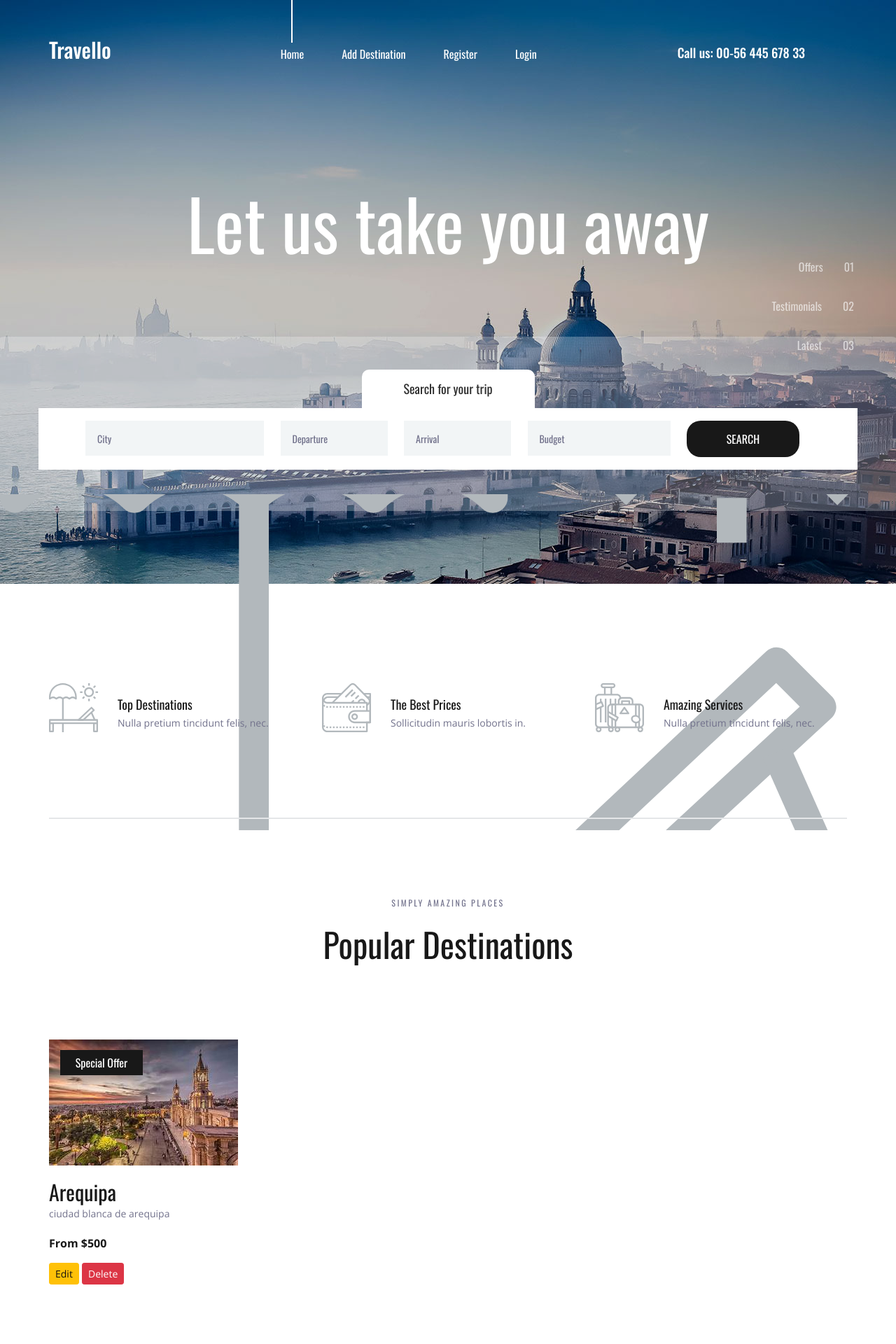
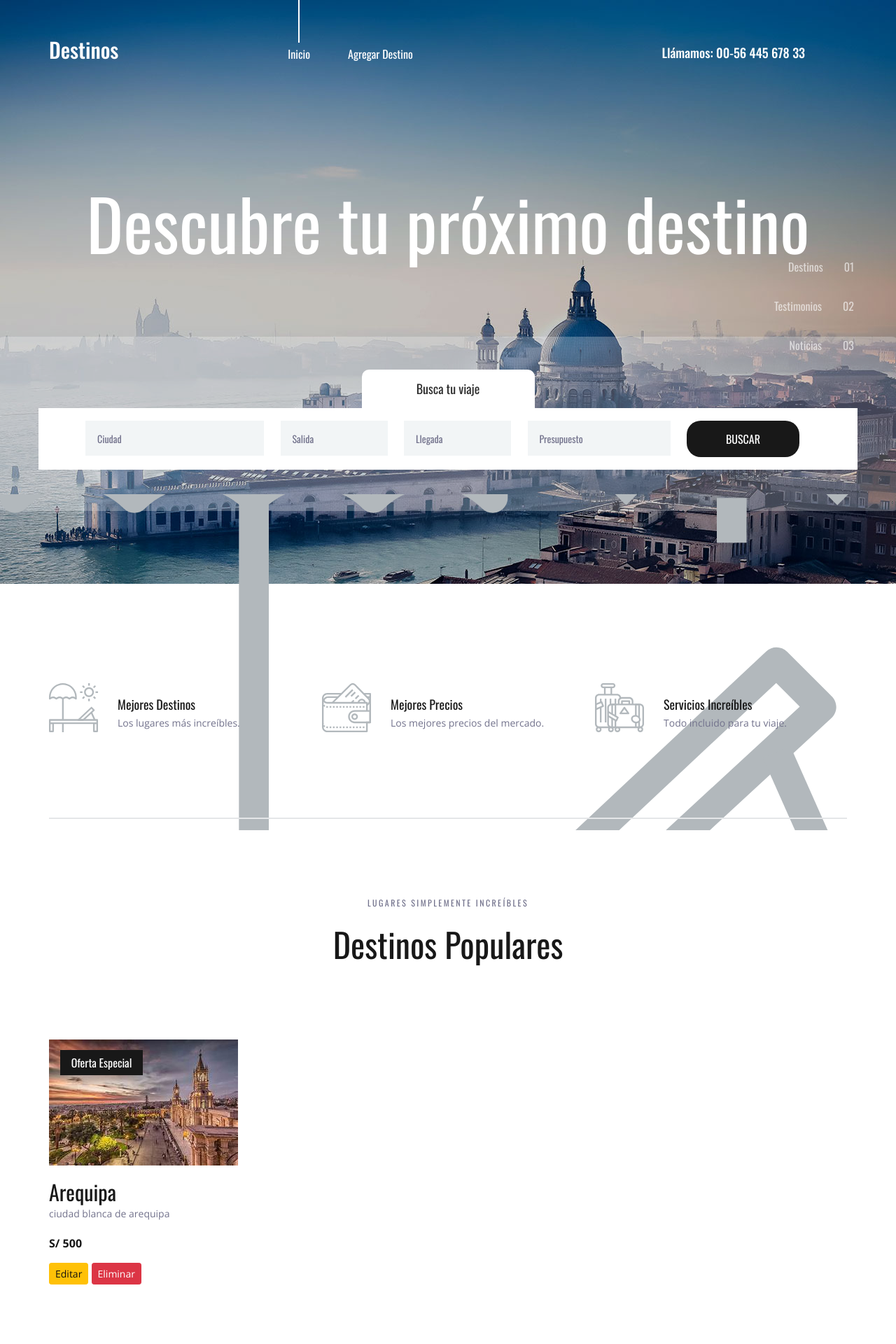
Before and after one commit to rwciANA/lab8-daw, a Django app: page / in a window 1280 px wide. Shown: the top 1920 px of the page at 70% size. Run offline with Django 5.2, Linux system fonts and the light colour scheme; data comes from the database, SQL or seed files in the repository; both versions use the stored data as it was after the commit; some libraries are stand-ins or nearby versions.

Commit message:
feat: traducir template a español y eliminar enlaces falsos

```diff
--- a/lab8/templates/index.html
+++ b/lab8/templates/index.html
@@ -1,12 +1,12 @@
 {% load static %}
 <!DOCTYPE html>
-<html lang="en">
+<html lang="es">
 
 <head>
-	<title>Travello</title>
+	<title>Destinos Turísticos</title>
 	<meta charset="utf-8">
 	<meta http-equiv="X-UA-Compatible" content="IE=edge">
-	<meta name="description" content="Travello template project">
+	<meta name="description" content="Destinos Turísticos">
 	<meta name="viewport" content="width=device-width, initial-scale=1">
 	<link rel="stylesheet" type="text/css" href="{% static 'styles/bootstrap4/bootstrap.min.css' %}">
 	<link href="{% static 'plugins/font-awesome-4.7.0/css/font-awesome.min.css' %}" rel="stylesheet" type="text/css">
@@ -29,22 +29,14 @@
 					<div class="col">
 						<div class="header_content d-flex flex-row align-items-center justify-content-start">
 							<div class="header_content_inner d-flex flex-row align-items-end justify-content-start">
-								<div class="logo"><a href="index.html">Travello</a></div>
+								<div class="logo"><a href="{% url 'index' %}">Destinos</a></div>
 								<nav class="main_nav">
 									<ul class="d-flex flex-row align-items-start justify-content-start">
-										<li class="active"><a href="{% url 'index' %}">Home</a></li>
-										<li><a href="{% url 'agregar' %}">Add Destination</a></li>
-
-										{% if user.is_authenticated %}
-										<li>Hello, {{user.first_name}}</li>
-										<li><a href="accounts/logout">Logout</a></li>
-										{% else %}
-										<li><a href="accounts/register">Register</a></li>
-										<li><a href="accounts/login">Login</a></li>
-										{% endif %}
+										<li class="active"><a href="{% url 'index' %}">Inicio</a></li>
+										<li><a href="{% url 'agregar' %}">Agregar Destino</a></li>
 									</ul>
 								</nav>
-								<div class="header_phone ml-auto">Call us: 00-56 445 678 33</div>
+								<div class="header_phone ml-auto">Llámamos: 00-56 445 678 33</div>
 
 								<!-- Hamburger -->
 
@@ -73,7 +65,7 @@
 
 		<div class="menu">
 			<div class="menu_header d-flex flex-row align-items-center justify-content-start">
-				<div class="menu_logo"><a href="index.html">Travello</a></div>
+				<div class="menu_logo"><a href="{% url 'index' %}">Destinos</a></div>
 				<div class="menu_close_container ml-auto">
 					<div class="menu_close">
 						<div></div>
@@ -83,15 +75,12 @@
 			</div>
 			<div class="menu_content">
 				<ul>
-					<li><a href="inex.html">Home</a></li>
-					<li><a href="about.html">About us</a></li>
-					<li><a href="#">Services</a></li>
-					<li><a href="news.html">News</a></li>
-					<li><a href="contact.html">Contact</a></li>
+					<li><a href="{% url 'index' %}">Inicio</a></li>
+					<li><a href="{% url 'agregar' %}">Agregar Destino</a></li>
 				</ul>
 			</div>
 			<div class="menu_social">
-				<div class="menu_phone ml-auto">Call us: 00-56 445 678 33</div>
+				<div class="menu_phone ml-auto">Llámamos: 00-56 445 678 33</div>
 				<ul class="d-flex flex-row align-items-start justify-content-start">
 					<li><a href="#"><i class="fa fa-pinterest" aria-hidden="true"></i></a></li>
 					<li><a href="#"><i class="fa fa-facebook" aria-hidden="true"></i></a></li>
@@ -121,7 +110,7 @@
 									<div class="col">
 										<div class="home_slider_content">
 											<div class="home_title">
-												<h2>Let us take you away</h2>
+												<h2>Descubre tu próximo destino</h2>
 											</div>
 										</div>
 									</div>
@@ -140,7 +129,7 @@
 									<div class="col">
 										<div class="home_slider_content">
 											<div class="home_title">
-												<h2>Let us take you away</h2>
+												<h2>Descubre tu próximo destino</h2>
 											</div>
 										</div>
 									</div>
@@ -159,7 +148,7 @@
 									<div class="col">
 										<div class="home_slider_content">
 											<div class="home_title">
-												<h2>Let us take you away</h2>
+												<h2>Descubre tu próximo destino</h2>
 											</div>
 										</div>
 									</div>
@@ -172,9 +161,9 @@
 
 				<div class="home_page_nav">
 					<ul class="d-flex flex-column align-items-end justify-content-end">
-						<li><a href="#" data-scroll-to="#destinations">Offers<span>01</span></a></li>
-						<li><a href="#" data-scroll-to="#testimonials">Testimonials<span>02</span></a></li>
-						<li><a href="#" data-scroll-to="#news">Latest<span>03</span></a></li>
+						<li><a href="#" data-scroll-to="#destinations">Destinos<span>01</span></a></li>
+						<li><a href="#" data-scroll-to="#testimonials">Testimonios<span>02</span></a></li>
+						<li><a href="#" data-scroll-to="#news">Noticias<span>03</span></a></li>
 					</ul>
 				</div>
 			</div>
@@ -187,20 +176,20 @@
 				<div class="row">
 					<div class="col">
 						<div class="home_search_container">
-							<div class="home_search_title">Search for your trip</div>
+							<div class="home_search_title">Busca tu viaje</div>
 							<div class="home_search_content">
 								<form action="#" class="home_search_form" id="home_search_form">
 									<div
 										class="d-flex flex-lg-row flex-column align-items-start justify-content-lg-between justify-content-start">
-										<input type="text" class="search_input search_input_1" placeholder="City"
+										<input type="text" class="search_input search_input_1" placeholder="Ciudad"
 											required="required">
-										<input type="text" class="search_input search_input_2" placeholder="Departure"
+										<input type="text" class="search_input search_input_2" placeholder="Salida"
 											required="required">
-										<input type="text" class="search_input search_input_3" placeholder="Arrival"
+										<input type="text" class="search_input search_input_3" placeholder="Llegada"
 											required="required">
-										<input type="text" class="search_input search_input_4" placeholder="Budget"
+										<input type="text" class="search_input search_input_4" placeholder="Presupuesto"
 											required="required">
-										<button class="home_search_button">search</button>
+										<button class="home_search_button">buscar</button>
 									</div>
 								</form>
 							</div>
@@ -225,37 +214,35 @@
 									<div class="intro_item d-flex flex-row align-items-end justify-content-start">
 										<div class="intro_icon"><img src="{% static 'images/beach.svg' %}" alt=""></div>
 										<div class="intro_content">
-											<div class="intro_title">Top Destinations</div>
+											<div class="intro_title">Mejores Destinos</div>
 											<div class="intro_subtitle">
-												<p>Nulla pretium tincidunt felis, nec.</p>
+												<p>Los lugares más increíbles.</p>
 											</div>
 										</div>
 									</div>
 								</div>
 
-								<!-- Intro Item -->
 								<div class="col-lg-4 intro_col">
 									<div class="intro_item d-flex flex-row align-items-end justify-content-start">
 										<div class="intro_icon"><img src="{% static 'images/wallet.svg' %}" alt="">
 										</div>
 										<div class="intro_content">
-											<div class="intro_title">The Best Prices</div>
+											<div class="intro_title">Mejores Precios</div>
 											<div class="intro_subtitle">
-												<p>Sollicitudin mauris lobortis in.</p>
+												<p>Los mejores precios del mercado.</p>
 											</div>
 										</div>
 									</div>
 								</div>
 
-								<!-- Intro Item -->
 								<div class="col-lg-4 intro_col">
 									<div class="intro_item d-flex flex-row align-items-end justify-content-start">
 										<div class="intro_icon"><img src="{% static 'images/suitcase.svg' %}" alt="">
 										</div>
 										<div class="intro_content">
-											<div class="intro_title">Amazing Services</div>
+											<div class="intro_title">Servicios Increíbles</div>
 											<div class="intro_subtitle">
-												<p>Nulla pretium tincidunt felis, nec.</p>
+												<p>Todo incluido para tu viaje.</p>
 											</div>
 										</div>
 									</div>
@@ -274,9 +261,9 @@
 			<div class="container">
 				<div class="row">
 					<div class="col text-center">
-						<div class="section_subtitle">simply amazing places</div>
+						<div class="section_subtitle">lugares simplemente increíbles</div>
 						<div class="section_title">
-							<h2>Popular Destinations</h2>
+							<h2>Destinos Populares</h2>
 						</div>
 					</div>
 				</div>
@@ -289,7 +276,7 @@
 								<div class="destination_image">
 									<img src="{{dest.imagenCiudad.url}}" alt="">
 									{% if dest.ofertaTour %}
-									<div class="spec_offer text-center"><a href="#">Special Offer</a></div>
+									<div class="spec_offer text-center"><a href="#">Oferta Especial</a></div>
 									{% endif %}
 								</div>
 								<div class="destination_content">
@@ -297,10 +284,10 @@
 									<div class="destination_subtitle">
 										<p>{{dest.descripcionCiudad}}</p>
 									</div>
-									<div class="destination_price">From ${{dest.precioTour}}</div>
+									<div class="destination_price">S/ {{dest.precioTour}}</div>
 									<div class="destination_price">
-										<a href="{% url 'modificar' dest.id %}" class="btn btn-sm btn-warning">Edit</a>
-										<a href="{% url 'eliminar' dest.id %}" class="btn btn-sm btn-danger">Delete</a>
+										<a href="{% url 'modificar' dest.id %}" class="btn btn-sm btn-warning">Editar</a>
+										<a href="{% url 'eliminar' dest.id %}" class="btn btn-sm btn-danger">Eliminar</a>
 									</div>
 								</div>
 							</div>
@@ -321,9 +308,9 @@
 			<div class="container">
 				<div class="row">
 					<div class="col text-center">
-						<div class="section_subtitle">simply amazing places</div>
+						<div class="section_subtitle">opiniones de nuestros clientes</div>
 						<div class="section_title">
-							<h2>Testimonials</h2>
+							<h2>Testimonios</h2>
 						</div>
 					</div>
 				</div>
@@ -336,48 +323,37 @@
 
 								<!-- Slide -->
 								<div class="owl-item text-center">
-									<div class="testimonial">Lorem ipsum dolor sit amet, consectetur
-										adipiscing elit.
-										lobortis dolor. Cras placerat lectus a posuere aliquet. Curabitur
-										quis vehicula
-										odio.</div>
+									<div class="testimonial">Excelente servicio y los mejores destinos. Muy recomendado.
+										</div>
 									<div class="testimonial_author">
 										<div
 											class="testimonial_author_content d-flex flex-row align-items-end justify-content-start">
-											<div>john turner,</div>
-											<div>client</div>
+											<div>juan pérez,</div>
+											<div>cliente</div>
 										</div>
 									</div>
 								</div>
 
-								<!-- Slide -->
 								<div class="owl-item text-center">
-									<div class="testimonial">Lorem ipsum dolor sit amet, consectetur
-										adipiscing elit.
-										lobortis dolor. Cras placerat lectus a posuere aliquet. Curabitur
-										quis vehicula
-										odio.</div>
+									<div class="testimonial">Viaje increíble, todo perfecto. Volveré a viajar con ellos.
+										</div>
 									<div class="testimonial_author">
 										<div
 											class="testimonial_author_content d-flex flex-row align-items-end justify-content-start">
-											<div>john turner,</div>
-											<div>client</div>
+											<div>maría garcía,</div>
+											<div>cliente</div>
 										</div>
 									</div>
 								</div>
 
-								<!-- Slide -->
 								<div class="owl-item text-center">
-									<div class="testimonial">Lorem ipsum dolor sit amet, consectetur
-										adipiscing elit.
-										lobortis dolor. Cras placerat lectus a posuere aliquet. Curabitur
-										quis vehicula
-										odio.</div>
+									<div class="testimonial">Precios accesibles y atención de primera. Muy contento.
+										</div>
 									<div class="testimonial_author">
 										<div
 											class="testimonial_author_content d-flex flex-row align-items-end justify-content-start">
-											<div>john turner,</div>
-											<div>client</div>
+											<div>carlos lópez,</div>
+											<div>cliente</div>
 										</div>
 									</div>
 								</div>
@@ -389,9 +365,9 @@
 			</div>
 			<div class="test_nav">
 				<ul class="d-flex flex-column align-items-end justify-content-end">
-					<li><a href="#">City Breaks Clients<span>01</span></a></li>
-					<li><a href="#">Cruises Clients<span>02</span></a></li>
-					<li><a href="#">All Inclusive Clients<span>03</span></a></li>
+					<li><a href="#">Clientes Ciudad<span>01</span></a></li>
+					<li><a href="#">Clientes Crucero<span>02</span></a></li>
+					<li><a href="#">Clientes Todo Incluido<span>03</span></a></li>
 				</ul>
 			</div>
 		</div>
@@ -411,48 +387,42 @@
 								<div class="news_post_content">
 									<div class="news_post_date d-flex flex-row align-items-end justify-content-start">
 										<div>02</div>
-										<div>june</div>
+										<div>jun</div>
 									</div>
-									<div class="news_post_title"><a href="#">Best tips to travel light</a>
+									<div class="news_post_title"><a href="#">Mejores consejos para viajar ligero</a>
 									</div>
 									<div class="news_post_category">
 										<ul>
-											<li><a href="#">lifestyle & travel</a></li>
+											<li><a href="#">estilo de vida & viajes</a></li>
 										</ul>
 									</div>
 									<div class="news_post_text">
-										<p>Pellentesque sit amet elementum ccumsan sit amet mattis eget,
-											tristique at
-											leo. Vivamus massa.Tempor massa et laoreet.</p>
+										<p>Descubre cómo empacar menos y disfrutar más de tu viaje.</p>
 									</div>
 								</div>
 							</div>
 
-							<!-- News Post -->
 							<div
 								class="news_post d-flex flex-md-row flex-column align-items-start justify-content-start">
 								<div class="news_post_image"><img src="{% static 'images/news_2.jpg' %}" alt=""></div>
 								<div class="news_post_content">
 									<div class="news_post_date d-flex flex-row align-items-end justify-content-start">
 										<div>01</div>
-										<div>june</div>
+										<div>jun</div>
 									</div>
-									<div class="news_post_title"><a href="#">Best tips to travel light</a>
+									<div class="news_post_title"><a href="#">Los destinos más visitados del año</a>
 									</div>
 									<div class="news_post_category">
 										<ul>
-											<li><a href="#">lifestyle & travel</a></li>
+											<li><a href="#">tendencias & viajes</a></li>
 										</ul>
 									</div>
 									<div class="news_post_text">
-										<p>Tempor massa et laoreet malesuada. Pellentesque sit amet
-											elementum ccumsan
-											sit amet mattis eget, tristique at leo.</p>
+										<p>Conoce los lugares que todos quieren visitar esta temporada.</p>
 									</div>
 								</div>
 							</div>
 
-							<!-- News Post -->
 							<div
 								class="news_post d-flex flex-md-row flex-column align-items-start justify-content-start">
 								<div class="news_post_image"><img src="{% static 'images/news_3.jpg' %}" alt=""></div>
@@ -461,17 +431,15 @@
 										<div>29</div>
 										<div>may</div>
 									</div>
-									<div class="news_post_title"><a href="#">Best tips to travel light</a>
+									<div class="news_post_title"><a href="#">Consejos para viajar seguro</a>
 									</div>
 									<div class="news_post_category">
 										<ul>
-											<li><a href="#">lifestyle & travel</a></li>
+											<li><a href="#">seguridad & viajes</a></li>
 										</ul>
 									</div>
 									<div class="news_post_text">
-										<p>Vivamus massa.Tempor massa et laoreet malesuada. Aliquam nulla
-											nisl, accumsan
-											sit amet mattis.</p>
+										<p>Todo lo que necesitas saber para viajar tranquilo.</p>
 									</div>
 								</div>
 							</div>
@@ -493,8 +461,8 @@
 							<div class="travello_container">
 								<a href="#">
 									<div class="d-flex flex-column align-items-center justify-content-end">
-										<span class="travello_title">Get a 20% Discount</span>
-										<span class="travello_subtitle">Buy Your Vacation Online Now</span>
+										<span class="travello_title">Obtén 20% de Descuento</span>
+										<span class="travello_subtitle">Compra tus vacaciones online ahora</span>
 									</div>
 								</a>
 							</div>
@@ -514,11 +482,10 @@
 									<div class="col">
 										<div class="newsletter">
 											<div class="newsletter_title_container text-center">
-												<div class="newsletter_title">Subscribe to our newsletter to
-													get the latest
-													trends &
-													news</div>
-												<div class="newsletter_subtitle">Join our database NOW!
+												<div class="newsletter_title">Suscríbete a nuestro boletín para
+													recibir las últimas
+													tendencias y noticias</div>
+												<div class="newsletter_subtitle">¡Únete a nuestra base de datos AHORA!
 												</div>
 											</div>
 											<div class="newsletter_form_container">
@@ -529,18 +496,18 @@
 														class="d-flex flex-md-row flex-column align-items-start justify-content-between">
 														<div><input type="text"
 																class="newsletter_input newsletter_input_name"
-																id="newsletter_input_name" placeholder="Name"
+																id="newsletter_input_name" placeholder="Nombre"
 																required="required">
 															<div class="input_border"></div>
 														</div>
 														<div><input type="email"
 																class="newsletter_input newsletter_input_email"
-																id="newsletter_input_email" placeholder="Your e-mail"
+																id="newsletter_input_email" placeholder="Tu correo"
 																required="required">
 															<div class="input_border"></div>
 														</div>
 													</div>
-													<div><button class="newsletter_button">subscribe</button>
+													<div><button class="newsletter_button">suscribir</button>
 													</div>
 												</form>
 											</div>
@@ -558,11 +525,11 @@
 													<div class="footer_contact_icon"><img
 															src="{% static 'images/sign.svg' %}" alt="">
 													</div>
-													<div class="footer_contact_title">give us a call</div>
+													<div class="footer_contact_title">llámanos</div>
 													<div class="footer_contact_list">
 														<ul>
-															<li>Office Landline: +44 5567 32 664 567</li>
-															<li>Mobile: +44 5567 89 3322 332</li>
+															<li>Teléfono: +44 5567 32 664 567</li>
+															<li>Móvil: +44 5567 89 3322 332</li>
 														</ul>
 													</div>
 												</div>
@@ -575,10 +542,10 @@
 													<div class="footer_contact_icon"><img
 															src="{% static 'images/trekking.svg' %}" alt="">
 													</div>
-													<div class="footer_contact_title">come & drop by</div>
+													<div class="footer_contact_title">visítanos</div>
 													<div class="footer_contact_list">
 														<ul style="max-width:190px">
-															<li>4124 Barnes Street, Sanford, FL 32771</li>
+															<li>Av. Principal 123, Lima, Perú</li>
 														</ul>
 													</div>
 												</div>
@@ -591,12 +558,12 @@
 													<div class="footer_contact_icon"><img
 															src="{% static 'images/around.svg' %}" alt="">
 													</div>
-													<div class="footer_contact_title">send us a message
+													<div class="footer_contact_title">escríbenos
 													</div>
 													<div class="footer_contact_list">
 														<ul>
-															<li>youremail@gmail.com</li>
-															<li>Office@yourbusinessname.com</li>
+															<li>contacto@destinos.com</li>
+															<li>ventas@destinos.com</li>
 														</ul>
 													</div>
 												</div>
```
Also changed, not shown: lab8/db.sqlite3, lab8/media/pics/OIP.jfif (added).
